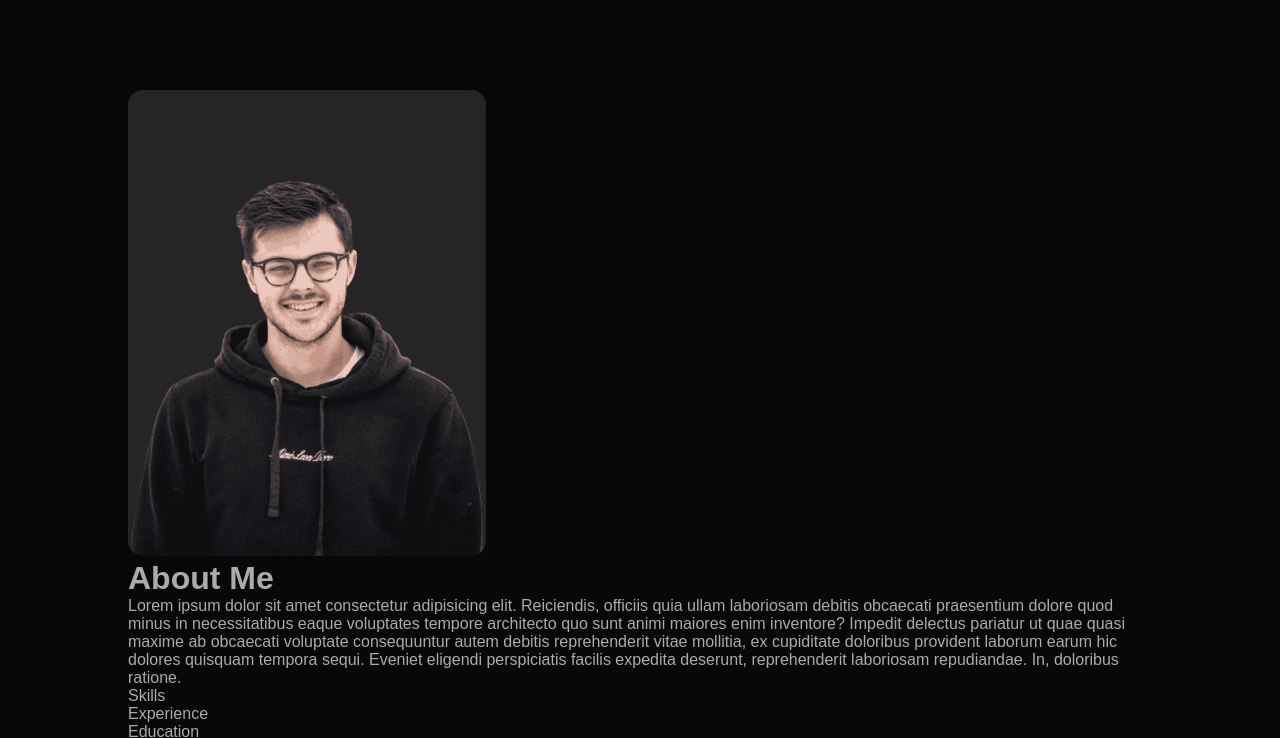
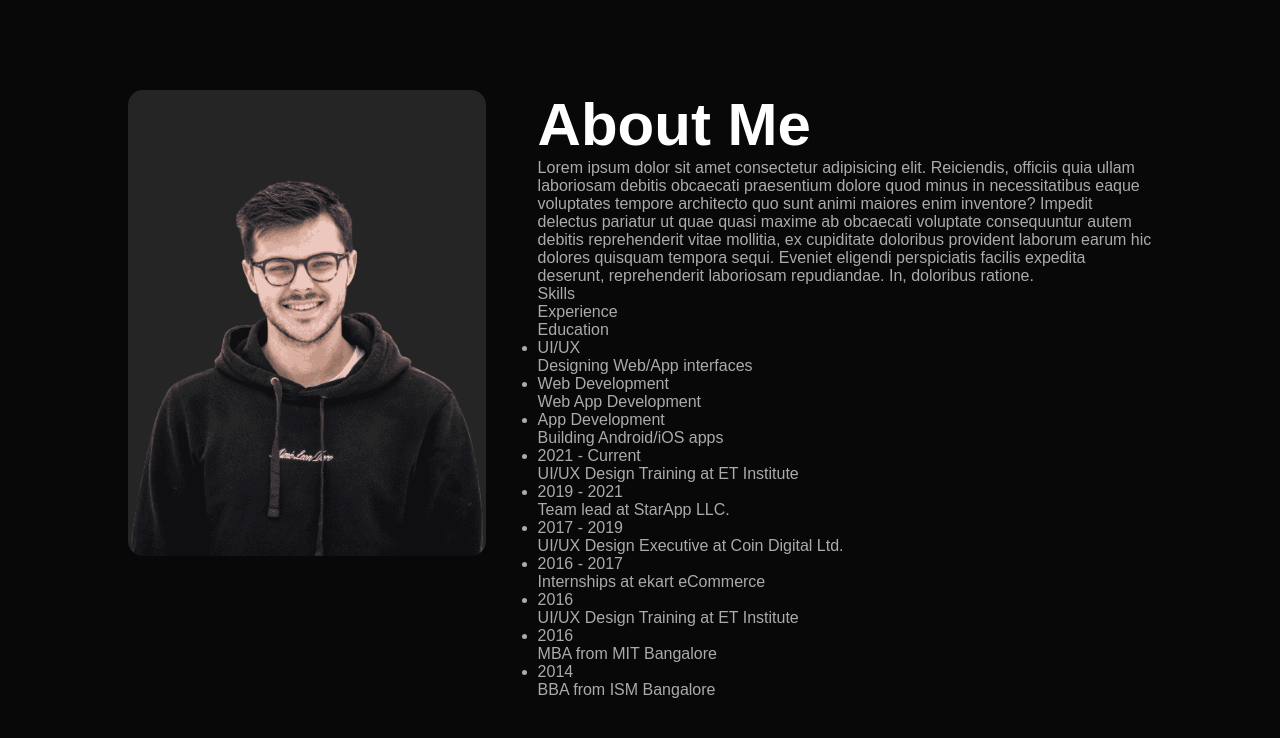
Before and after one commit to zubairjs/portfolio-website, a website: page index.html in a window 1280 px wide. Shown: the part 800-1538 px from the top of the page. Drawn offline with Linux system fonts and the light colour scheme.

Commit message:
Fix second about me column and add subtitle

```diff
--- a/style.css
+++ b/style.css
@@ -96,3 +96,13 @@ nav ul li a:hover::after {
   width: 100%;
   border-radius: 15px;
 }
+
+.about-col-2 {
+  flex-basis: 60%;
+}
+
+.sub-title {
+  font-size: 60px;
+  font-weight: 600;
+  color: #fff;
+}
```
